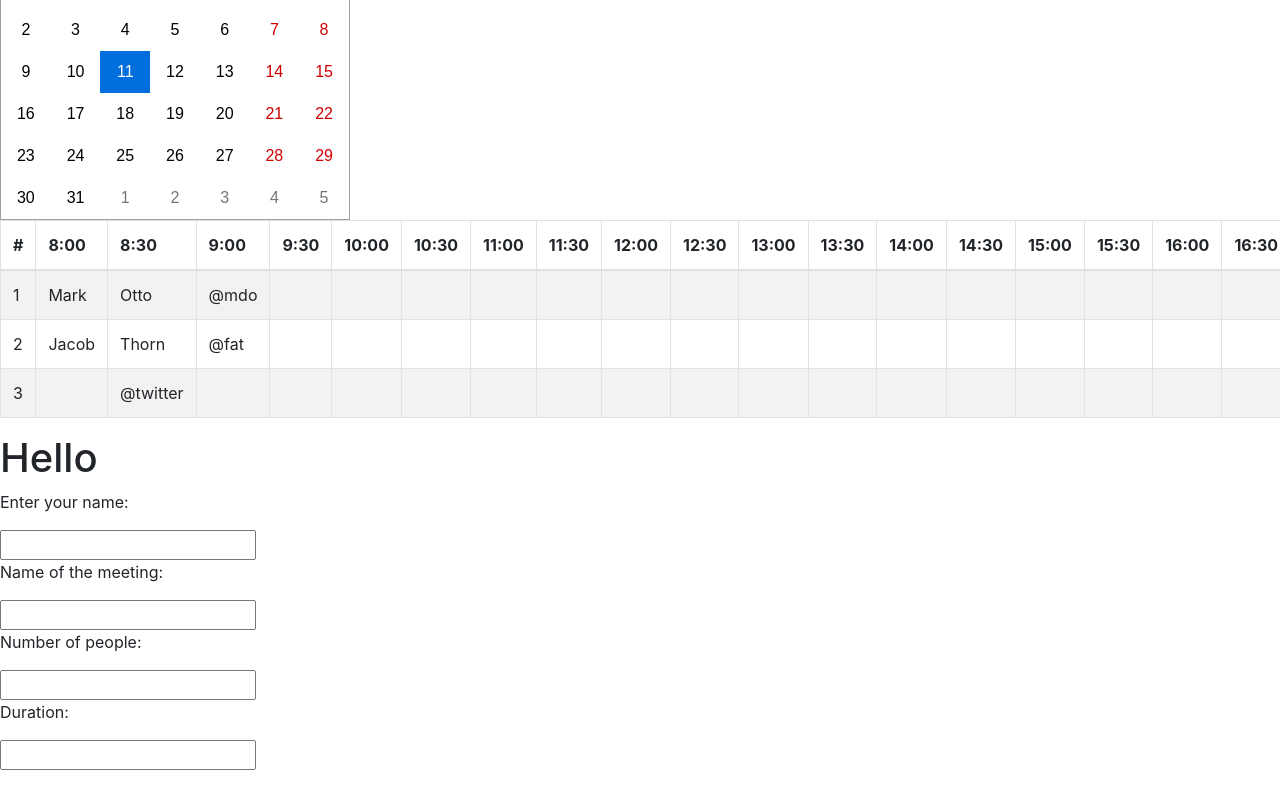
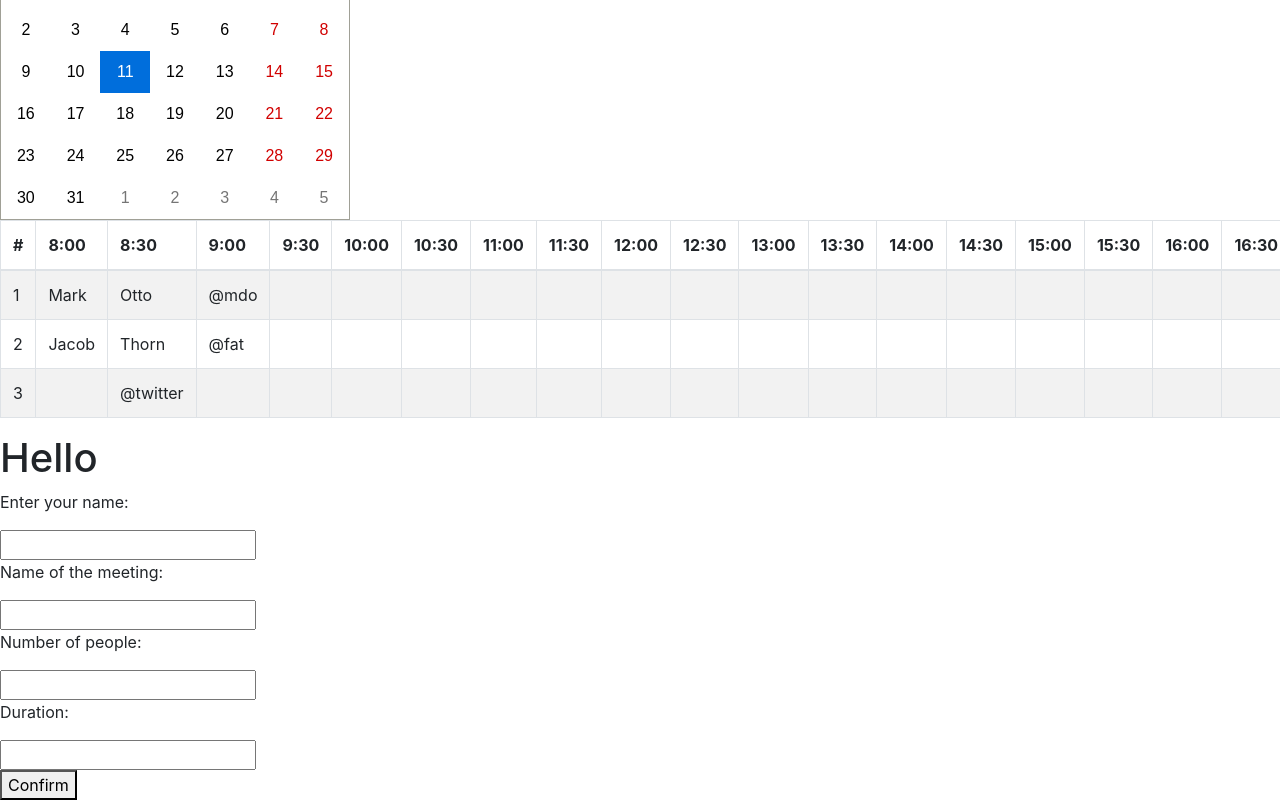
Before and after one commit to robertwilder/meetingRoomProject, a React (Create React App) app: page / in a window 1280 px wide. Shown: the part 180-980 px from the top of the page. Before the commit the page ends 950 px from the top, so only its background shows below. Built offline with nearby package versions, Linux system fonts and the light colour scheme.

Commit message:
Day Calendar loop

```diff
--- a/src/components/BookingSpecs.js
+++ b/src/components/BookingSpecs.js
@@ -22,6 +22,7 @@ const BookingSpecs = () => {
    type="text"
  />
 </form>
+<button>Confirm</button>
 </div>
     )
 }
```
Also changed, not shown: src/components/DayCalendar.js (+76 -0 lines).
